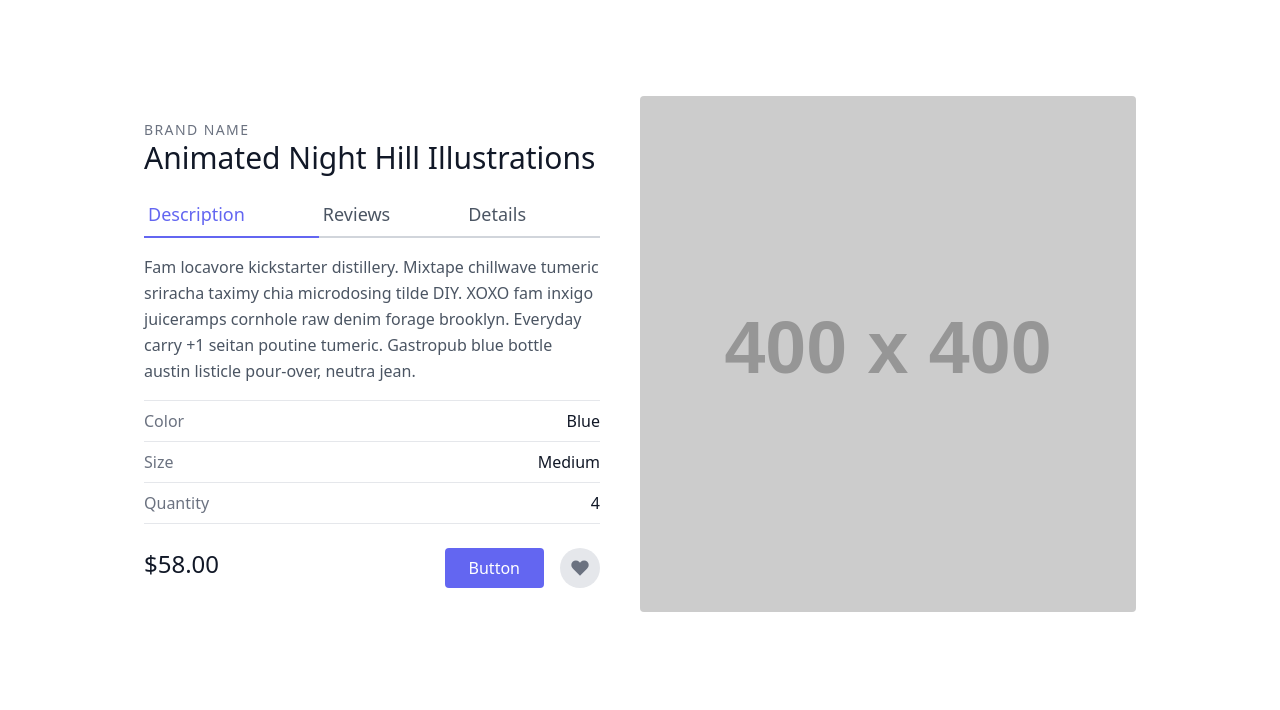
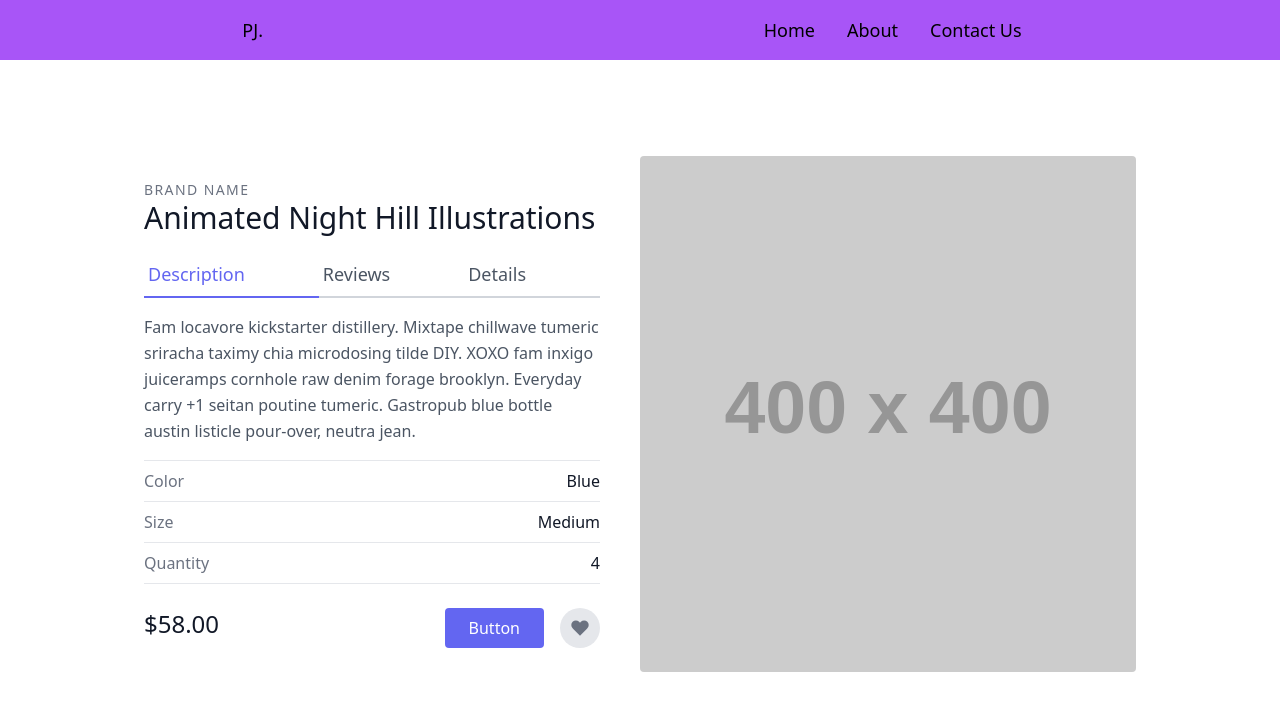
Before and after one commit to PJPhukan/Tailwind-CSS, a website: page index.html in a window 1280 px wide. Drawn offline with Linux system fonts and the light colour scheme; placeholder pictures from the web are drawn by us.

Commit message:
Add some utility classes

```diff
--- a/index.html
+++ b/index.html
@@ -9,6 +9,14 @@
     </head>
 
     <body>
+        <nav class="flex bg-purple-500  flex-col justify-center items-center text-lg md:flex-row  md:justify-around ">
+            <div class="flex mx-3 p-4">PJ.</div>
+            <ul class="flex mx-3 p-4">
+                <li class="px-4">Home</li>
+                <li class="px-4">About</li>
+                <li class="px-4">Contact Us</li>
+            </ul>
+        </nav>
         <section class="text-gray-600 body-font overflow-hidden">
             <div class="container px-5 py-24 mx-auto">
                 <div class="lg:w-4/5 mx-auto flex flex-wrap">
--- a/package.json
+++ b/package.json
@@ -4,7 +4,8 @@
   "description": "",
   "main": "index.js",
   "scripts": {
-    "test": "echo \"Error: no test specified\" && exit 1"
+    "test": "echo \"Error: no test specified\" && exit 1",
+    "build":"npx tailwindcss -i ./src/input.css -o ./src/output.css --watch"
   },
   "keywords": [],
   "author": "",
```
Also changed, not shown: src/output.css.
